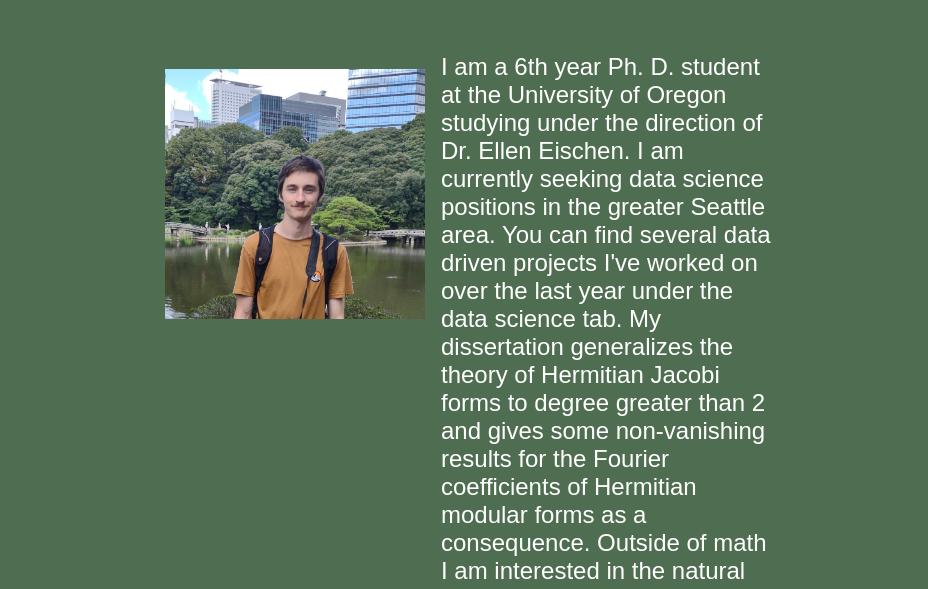
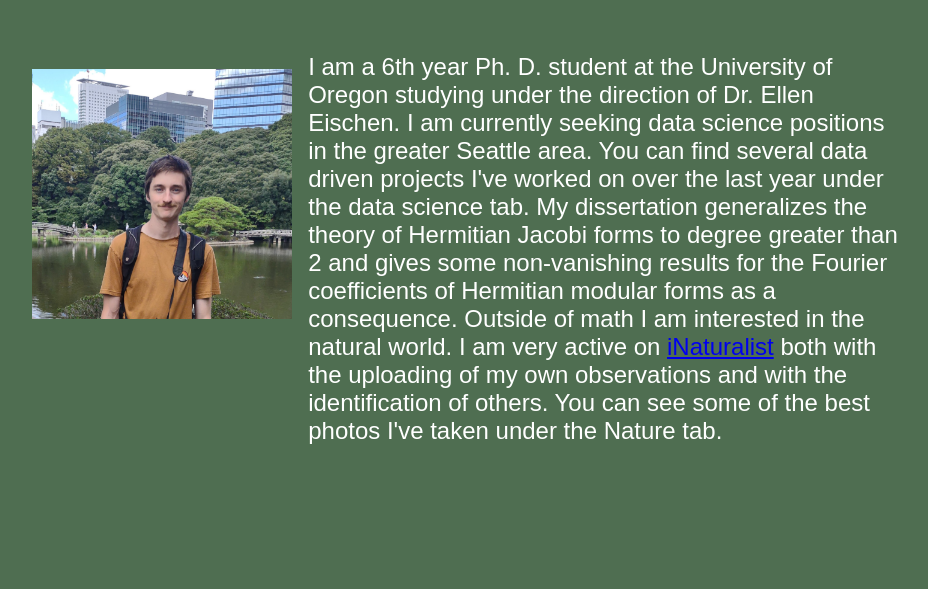
Before and after one commit to SeanHaight/SeanHaight.github.io, a plain HTML site: page index.html in a window 1280 px wide. Shown: the part 183-772 px from the top of the page, without its empty margins (171-1099 px from the left). Drawn offline with Linux system fonts and the light colour scheme.

Commit message:
Adjusted app margins.

```diff
--- a/index.css
+++ b/index.css
@@ -15,8 +15,8 @@ header{
     align-items: center;
     display: flex;
     flex-direction: column;
-    margin-left: 20rem;
-    margin-right: 20rem;
+    margin-left: 15%;
+    margin-right: 15%;
     margin-top:3rem;
 }
 
```
